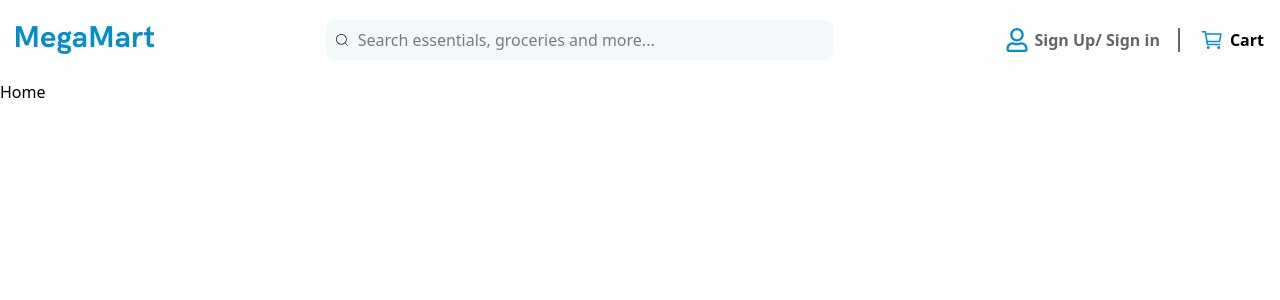
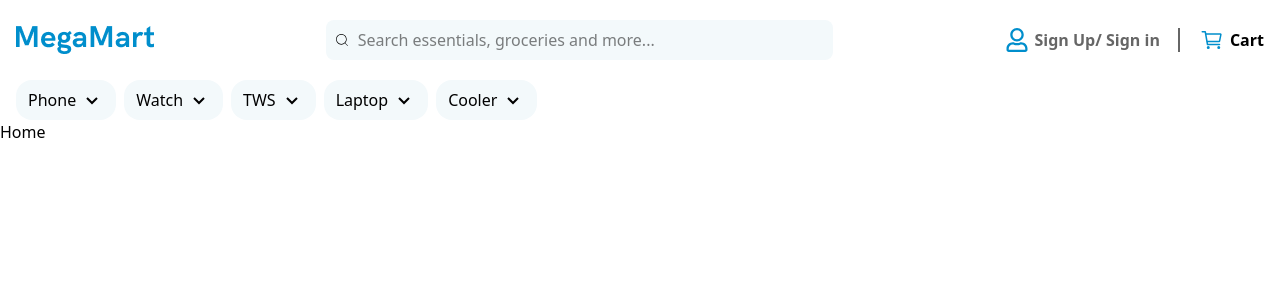
Before and after one commit to habib-prog/E-commerce, a React (Vite) app: page / in a window 1280 px wide. Shown: the top 300 px of the page. Built offline with nearby package versions, Linux system fonts and the light colour scheme.

Commit message:
Categories Part done

```diff
--- a/src/Components/Layout/Navbar.jsx
+++ b/src/Components/Layout/Navbar.jsx
@@ -1,17 +1,46 @@
-import React from "react";
+import React, { Children } from "react";
 import { Link } from "react-router";
 import { CiSearch } from "react-icons/ci";
 import { FaRegUser } from "react-icons/fa";
 import { IoCartOutline } from "react-icons/io5";
+import { BiChevronDown } from "react-icons/bi";
 
 const Navbar = () => {
+  const categories = [
+    {
+      title: "Phone",
+      to: "",
+      children: ["Iphone", "Samsung", "One Plus", "Pixel", "Nothing Phone"],
+    },
+    {
+      title: "Watch",
+      to: "",
+      children: ["Apple", "Samsung", "One Plus", "Google", "Xiaomi", "Fitbit"],
+    },
+    {
+      title: "TWS",
+      to: "",
+      children: ["Apple", "Samsung", "One Plus", "Google", "Xiaomi", "Oramio"],
+    },
+    {
+      title: "Laptop",
+      to: "",
+      children: ["Macbook", "Samsung", "Asus", "Lenevo", "Hp", "Dell", "MSI"],
+    },
+    {
+      title: "Cooler",
+      to: "",
+      children: ["Deep Cool LS520", "Crossair"],
+    },
+  ];
   return (
+    <header>
       <nav className="py-5">
         <div className="container flex justify-between items-center ">
           <Link to="/">
             <img src="/logo.png" alt="logo" />
           </Link>
-        <div className="search flex items-center p-2 gap-2  rounded-lg bg-[#F3F9FB] w-full max-w-[507px]">
+          <div className="search flex items-center p-2 gap-2  rounded-lg bg-[#F3F9FB] w-full max-w-126.75">
             <CiSearch />
             <input
               className="outline-none flex-1  "
@@ -37,6 +66,32 @@ const Navbar = () => {
           </div>
         </div>
       </nav>
+      {/* Products category Started */}
+      <div>
+        <div className="container flex gap-2">
+          {categories.map((item) => (
+            <div key={item.title} className="relative group">
+              <Link className="hover:bg-brand hover:text-white font-medium bg-third px-3 py-2  rounded-2xl inline-block ">
+                <div className="flex items-center gap-1">
+                  <p>{item.title}</p>
+                  <BiChevronDown className="text-2xl" />
+                </div>
+              </Link>
+              <ul className=" absolute top-full left-0 invisible opacity-0 group-hover:visible group-hover:opacity-100 w-48 p-2 transition rounded-2xl space-y-2 text-base text-primary font-medium bg-themey shadow">
+                {item.children.map((child) => (
+                  <li key={child}>
+                    <Link className=" p-2  rounded-2xl hover:bg-brand hover:text-white block">
+                      {child}
+                    </Link>
+                  </li>
+                ))}
+              </ul>
+            </div>
+          ))}
+        </div>
+      </div>
+      {/* Products category Ended */}
+    </header>
   );
 };
 
--- a/src/index.css
+++ b/src/index.css
@@ -9,5 +9,7 @@
 @theme {
   --color-brand: #008ecc;
   --color-primary: #666666;
+  --color-secodary: #f5f5f5;
+  --color-third: #f3f9fb;
   --color-themey: #fff;
 }
```
Lines whose indentation alone changed are shown as unchanged.
